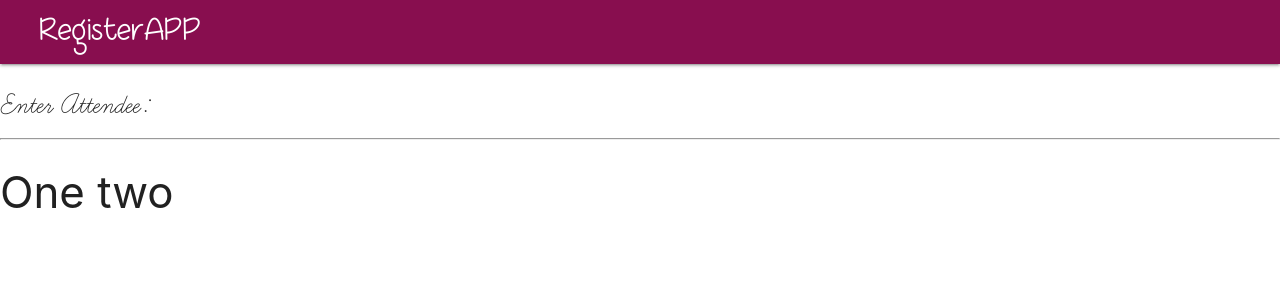
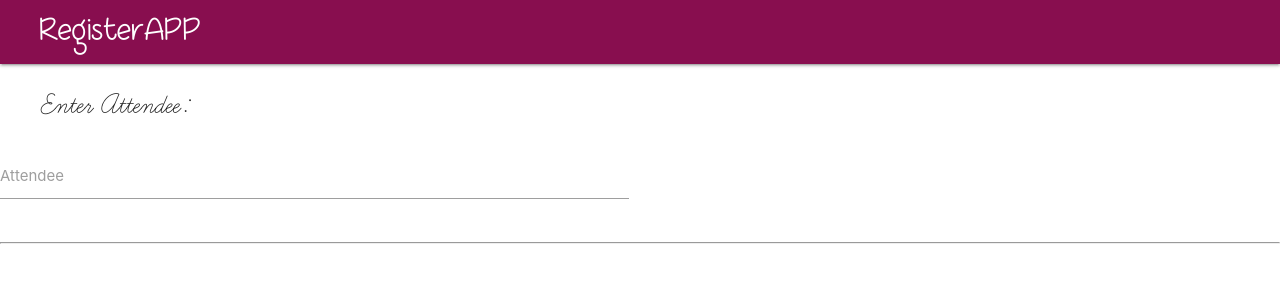
Before and after one commit to gertie-sheshe/techinpink, a website: page public/index.html in a window 1280 px wide. Both pictures are taken after a click on the link "GET STARTED". Drawn offline with nearby package versions, Linux system fonts and the light colour scheme.

Commit message:
[#118543823] Adds form

```diff
--- a/public/css/style.css
+++ b/public/css/style.css
@@ -47,4 +47,10 @@
 
 #register {
   font-family: learningcurve;
+  margin-left: 40px;
 }
+
+.row {
+  margin-left: 40px;
+  /*border: 20px solid red;*/
+}
--- a/public/js/script.js
+++ b/public/js/script.js
@@ -25,7 +25,10 @@ $(function () {
 
   // GET STARTED button function
   $('#get-started').on('click', function() {
-    document.getElementById('o').innerHTML = "<h4 id='register'>Enter Attendee: </h4> <hr> <h3>One two</h3>";
+    document.getElementById('o').innerHTML = "<h4 id='register'>Enter Attendee: </h4> " +
+    "<form class='col s12'> <div class='row'> <div class='input-field col s6'>  " +
+    " <input type='text' id='attendee'>  <label for='attendee'> Attendee" +
+    "</label> </div> </div> </form> <hr>";
     var b;
     $('#get-started').text('');
     // this.id = "go-back";
```
